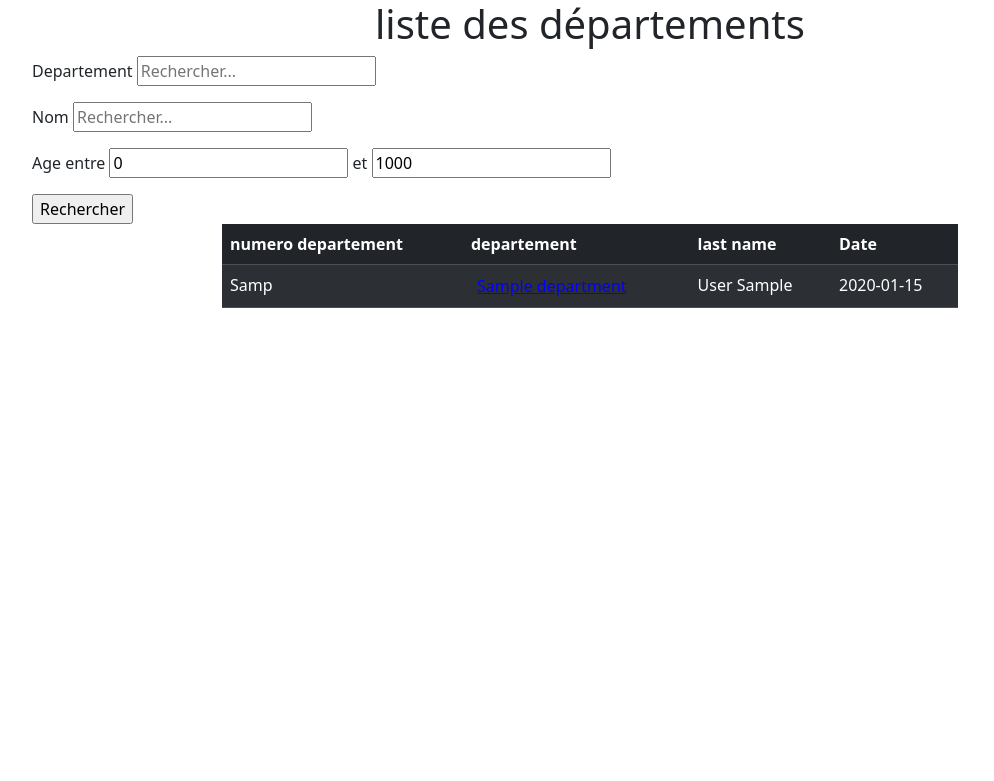
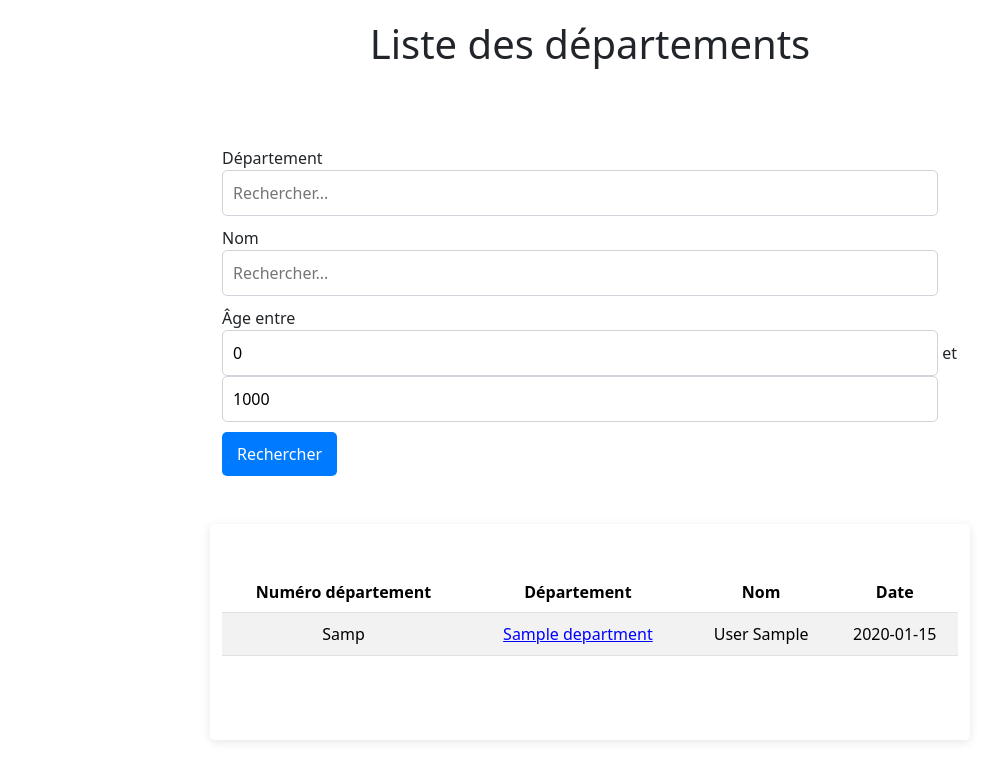
Before and after one commit to ManevaEli/test_db-master, a PHP site: page /pages/index.php in a window 1280 px wide. Shown: the top 781 px of the page, without its empty margins (50-1044 px from the left). Run offline with PHP 8.4, Linux system fonts and the light colour scheme; tables that the repository leaves empty hold one stand-in row (values such as "Sample post").

Commit message:
css améliorer

```diff
--- a/assets/css/style.css
+++ b/assets/css/style.css
@@ -1,20 +1,87 @@
-body{
-    background-color: rgb(255, 255, 255);
+body {
+    font-family: Arial, sans-serif;
+    background-color: #f8f9fa;
+    margin: 0;
+    padding: 20px;
 }
-h1{
+
+header {
     text-align: center;
-    color: rgb(0, 0, 0);
-    margin-bottom: 3cm;
+    margin-bottom: 20px;
 }
-th{
-    text-align: center;
-    color: rgb(0, 0, 0);
+
+h1 {
+    margin-top: 1cm;
+    color: #343a40;
+    margin-bottom: 1cm;
 }
-tr{
-    color: rgb(0, 0, 0);
+
+.container {
+    max-width: 1200px;
+    margin: auto;
+}
+
+
+
+form p {
+    margin: 10px 0;
+}
+
+input[type="text"],
+input[type="number"] {
+    width: calc(100% - 20px);
+    padding: 10px;
+    border: 1px solid #ced4da;
+    border-radius: 5px;
+}
+
+input[type="submit"] {
+    background-color: #007bff;
+    color: white;
+    border: none;
+    padding: 10px 15px;
+    border-radius: 5px;
+    cursor: pointer;
+}
+
+input[type="submit"]:hover {
+    background-color: #0056b3;
+}
+
+.table {
+    margin-top: 20px;
+
+}
+
+.table th {
+    background-color: #343a40;
+    color: white;
+}
+
+.table td {
+    vertical-align: middle;
 }
 
 .centered-table {
-    margin-left: auto;
-    margin-right: auto;
+    margin: auto;
 }
+
+.bloc {
+    padding: 20px;
+    background-color: #ffffff;
+    border-radius: 5px;
+    box-shadow: 0 2px 10px rgba(0, 0, 0, 0.1);
+}
+
+article{
+    padding-bottom: 20px;
+    text-align: center;
+}
+
+article h2{
+
+
+    color: #343a40;
+    margin-bottom: 1cm;
+
+}
--- a/pages/index.php
+++ b/pages/index.php
@@ -14,50 +14,51 @@
 </head>
 <body>
     <header>
-        <h1>liste des départements<h1>
-
+        <h1>Liste des départements</h1>
     </header>
     <main>
         <div class="container">
             <div class="row justify-content-md-center">
-        <section>
+
+                <section class="col-sm-12 col-lg-8  py-5">
                     <form action="recherche.php" method="get">
-                <p>Departement <input type="text" name="Departement" placeholder="Rechercher..."/></p>
+                        <p>Département <input type="text" name="Departement" placeholder="Rechercher..."/></p>
                         <p>Nom <input type="text" name="Nom" placeholder="Rechercher..."/></p>
-                <p>Age entre <input type="number" name="min" value="0" placeholder="Age min"/> et <input type="number" name="max" value="1000" placeholder="Age max"/></p>
+                        <p>Âge entre <input type="number" name="min" value="0" placeholder="Âge min"/> et <input type="number" name="max" value="1000" placeholder="Âge max"/></p>
                         <input type="submit" value="Rechercher" />
                     </form>
                 </section>
 
-        <section class="col-sm-12 col-lg-8 bloc">
+                <section class="col-sm-12 col-lg-8 bloc py-5">
                     <article>
-                 <table class=" table table-dark table-striped centered-table" >
+                        <table class="table table-striped centered-table">
                             <thead>
-                    <th scope="col">numero departement<t/h>
-                    <th scope="col">departement</th>
-                    <th scope="col">last name</th>
-                    <th scope="col">Date </th>
+                                <tr>
+                                    <th scope="col">Numéro département</th>
+                                    <th scope="col">Département</th>
+                                    <th scope="col">Nom</th>
+                                    <th scope="col">Date</th>
+                                </tr>
                             </thead>
+                            <tbody>
                                 <?php
-     $resultat=get_actualMAnager();
+                                $resultat = get_actualMAnager();
                                 while ($donnees = mysqli_fetch_assoc($resultat)) { ?>
-   <link rel="stylesheet" type="text/css" href="style.css">
                                     <tr>
-                    <td scope="row"> <?php echo $donnees['dept_no']; ?> </td>
-                    <form action="departement.php" method="post">
+                                        <td scope="row"><?php echo $donnees['dept_no']; ?></td>
                                         <td scope="row">
+                                            <form action="departement.php" method="post" style="display: inline;">
                                                 <input type="hidden" name="dept_no" value="<?php echo $donnees['dept_no']; ?>">
                                                 <button type="submit" style="background: none; border: none; color: blue; text-decoration: underline; cursor: pointer;">
                                                     <?php echo $donnees['dept_name']; ?>
                                                 </button>
+                                            </form>
                                         </td>
-                    </form>
-                    <td scope="row"><?php echo $donnees['last_name']; ?> <?php echo $donnees['first_name']; ?> </td>
-                    <td scope="row"><?php echo $donnees['from_date']; ?> </td>
+                                        <td scope="row"><?php echo $donnees['last_name']; ?> <?php echo $donnees['first_name']; ?></td>
+                                        <td scope="row"><?php echo $donnees['from_date']; ?></td>
                                     </tr>
-        <?php }  ?>
-
-
+                                <?php } ?>
+                            </tbody>
                         </table>
                     </article>
                 </section>
```
Also changed, not shown: pages/departement.php (+11 -8 lines), pages/employee.php (+26 -22 lines), pages/recherche.php (+15 -4 lines), 1 other file. Lines whose indentation alone changed are shown as unchanged.
